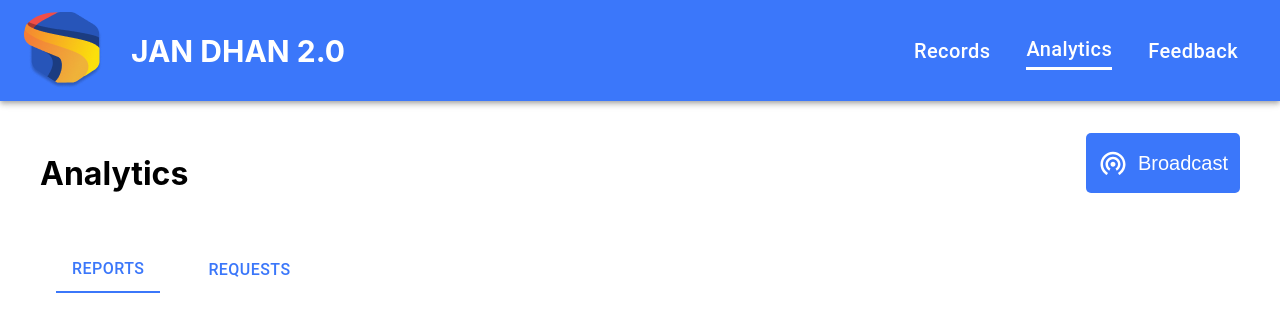
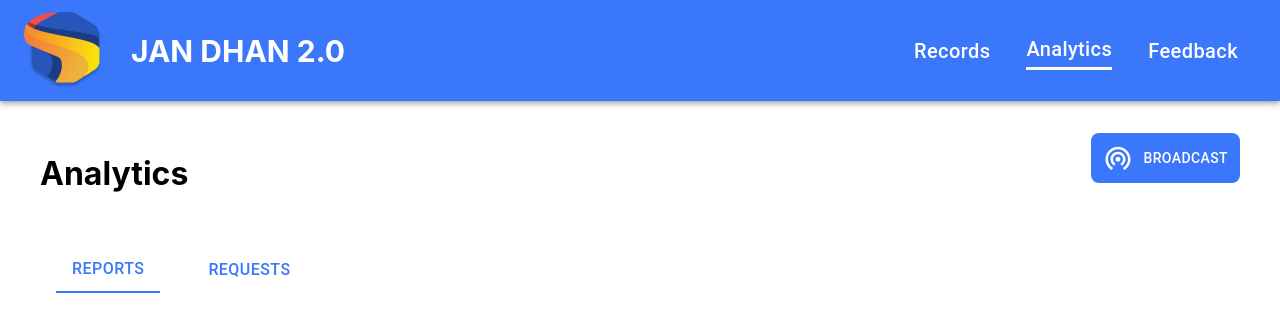
Before and after one commit to JanDhan2-0/WebApp, a React (Create React App) app: page /analytics in a window 1280 px wide. Shown: the top 332 px of the page. Built offline with nearby package versions, Linux system fonts and the light colour scheme; no server answers.

Commit message:
broadcast

```diff
--- a/src/components/basic/Broadcast.js
+++ b/src/components/basic/Broadcast.js
@@ -33,12 +33,12 @@ export default function Broadcast ()  {
 
   return(
     <Popup trigger={
-        <button style={{background:"#3B77FA", height:"60px",color:"white", borderRadius:"5px", padding:"12px", border:0, display:"inline-flex", justifyContent:"center", alignItems:"center", pointerEvents:"cursor"}}>
+        <Button style={{background:"#3B77FA", height:"50px",color:"white", borderRadius:"8px", padding:"12px", border:0, display:"inline-flex", justifyContent:"center", alignItems:"center", pointerEvents:"cursor"}}>
             <svg width="30" height="30" viewBox="0 0 35 35" fill="none" xmlns="http://www.w3.org/2000/svg">
                 <path d="M17.4998 16.0417C15.8957 16.0417 14.5832 17.3542 14.5832 18.9583C14.5832 20.5625 15.8957 21.875 17.4998 21.875C19.104 21.875 20.4165 20.5625 20.4165 18.9583C20.4165 17.3542 19.104 16.0417 17.4998 16.0417ZM26.2498 18.9583C26.2498 14.1313 22.3269 10.2083 17.4998 10.2083C12.6728 10.2083 8.74984 14.1313 8.74984 18.9583C8.74984 22.1958 10.5144 25.0104 13.1248 26.5271L14.5832 23.9896C12.8478 22.9688 11.6665 21.1167 11.6665 18.9583C11.6665 15.7354 14.2769 13.125 17.4998 13.125C20.7228 13.125 23.3332 15.7354 23.3332 18.9583C23.3332 21.1167 22.1519 22.9688 20.4165 23.9896L21.8748 26.5271C24.4853 25.0104 26.2498 22.1958 26.2498 18.9583ZM17.4998 4.375C9.44984 4.375 2.9165 10.9083 2.9165 18.9583C2.9165 24.3542 5.84775 29.05 10.1936 31.5729L11.6519 29.05C8.18109 27.0229 5.83317 23.275 5.83317 18.9583C5.83317 12.5125 11.054 7.29167 17.4998 7.29167C23.9457 7.29167 29.1665 12.5125 29.1665 18.9583C29.1665 23.275 26.8186 27.0229 23.3332 29.05L24.7915 31.5729C29.1519 29.05 32.0832 24.3542 32.0832 18.9583C32.0832 10.9083 25.5498 4.375 17.4998 4.375Z" fill="white"/>
             </svg>
-            <span style={{paddingLeft:"10px", fontSize:"20px"}}>Broadcast</span>
-        </button>}
+            <span style={{paddingLeft:"10px", fontSize:"14px"}}>Broadcast</span>
+        </Button>}
       modal>
       {close => (
         <div className="modal">
```
